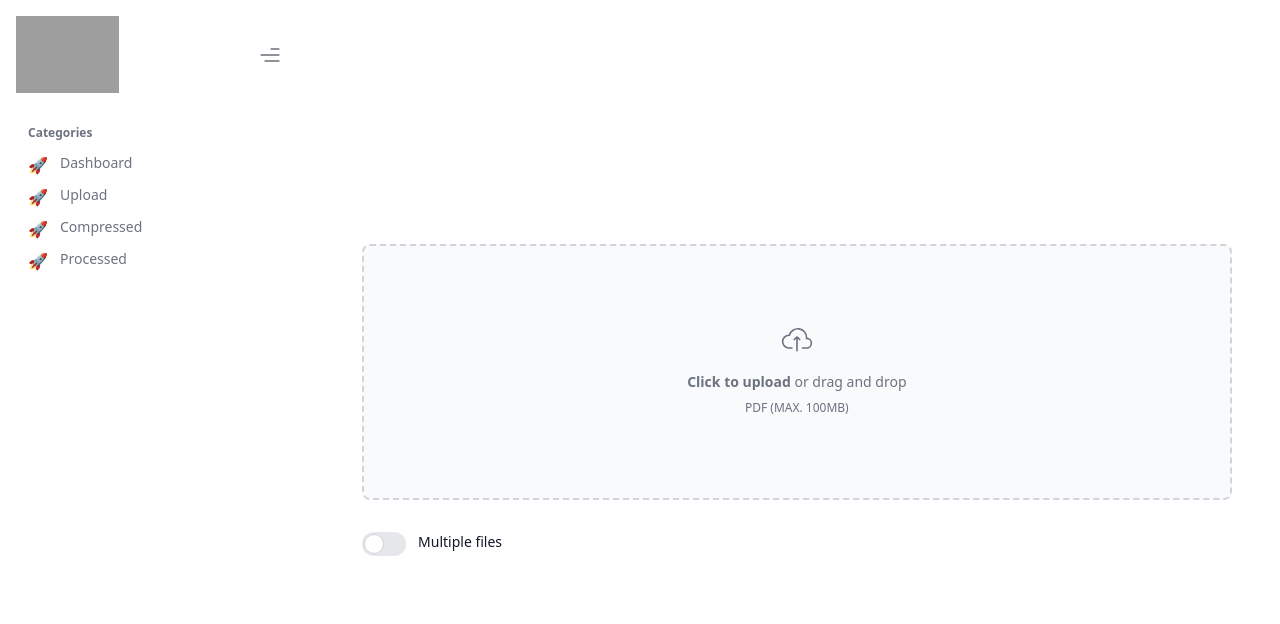
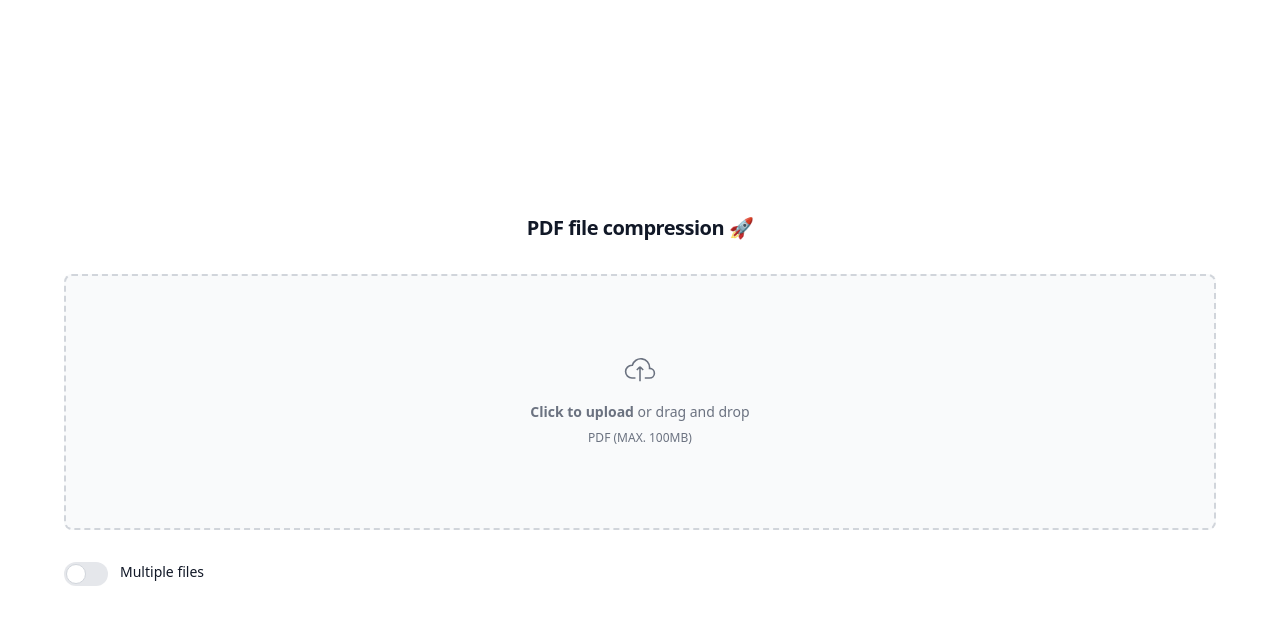
Before and after one commit to Luiggi13/nuxtfront, a Nuxt app: page /upload in a window 1280 px wide. Shown: the top 624 px of the page. Built offline with nearby package versions, Linux system fonts and the light colour scheme; grey boxes are pictures that could not be loaded.

Commit message:
hide sidebar

```diff
--- a/app.vue
+++ b/app.vue
@@ -6,7 +6,7 @@ import Sidebar from '@/components/Sidebar.vue';
   <NuxtLoadingIndicator/>
   <div class="min-h-dvh h-dvh">
     <div class="w-full flex gap-4 min-h-dvh h-dvh">
-      <Sidebar />
+      <!-- <Sidebar /> -->
       <NuxtPage />
     </div>
   </div>
--- a/components/Sidebar.vue
+++ b/components/Sidebar.vue
@@ -1,10 +1,7 @@
 <template>
         <div class="w-96 p-4 bg-white flex-col justify-start items-start gap-6 inline-flex">
             <div class="w-full justify-between items-center gap-2.5 inline-flex">
-                <a href="#">
-                    <img src="https://pagedone.io/asset/uploads/1701235273.png" alt="Pagedone logo image" width="103"
-                        height="34" />
-                </a>
+                <div class="w-[103px]"></div>
                 <a href="#" class="w-6 h-6 relative bg-white">
                     <svg width="24" height="24" viewBox="0 0 24 24" fill="none" xmlns="http://www.w3.org/2000/svg">
                         <g id="Menu">
--- a/pages/upload/index.vue
+++ b/pages/upload/index.vue
@@ -1,5 +1,6 @@
 <template>
   <div class="flex flex-col gap-8 items-center justify-center w-full h-dvh">
+    <h1 class="text-xl font-semibold tracking-tight text-gray-900 dark:text-white">PDF file compression 🚀</h1>
     <form v-if="!showLoader" @submit="uploadMultiple" class="w-[90%]">
       <label for="dropzone-file"
         class="relative flex flex-col items-center justify-center w-full h-64 border-2 border-gray-300 border-dashed rounded-lg cursor-pointer bg-gray-50 dark:bg-gray-700 hover:bg-gray-100 dark:border-gray-600 dark:hover:border-gray-500 dark:hover:bg-gray-600">
```
